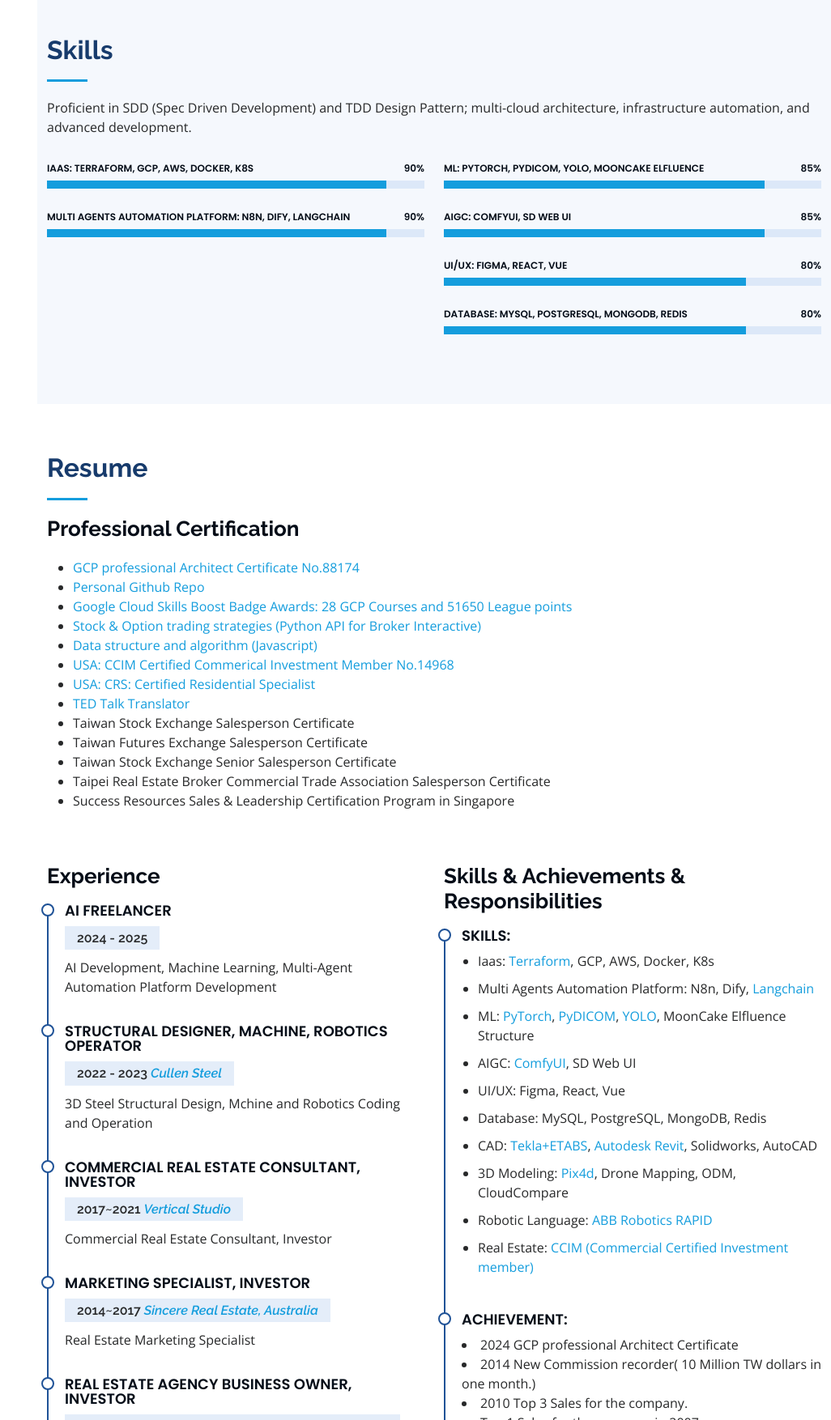
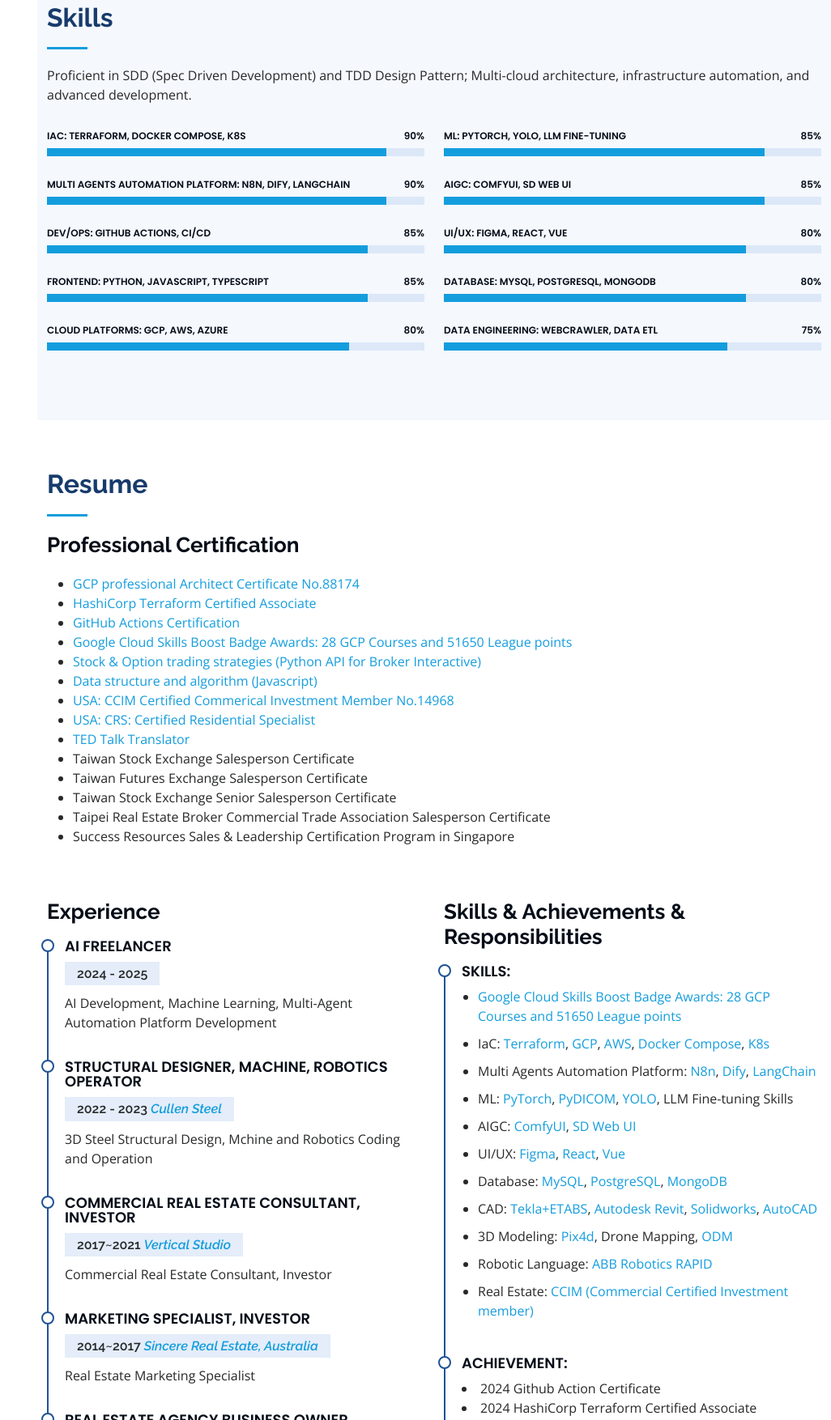
Before and after one commit to jason660519/jason_resume, a plain HTML site: page index.html in a window 1280 px wide. Shown: the part 1990-3744 px from the top of the page at 81% size, without its empty margins (254-1280 px from the left). Drawn offline with nearby package versions, Linux system fonts and the light colour scheme.

Commit message:
feat: Skills 5/5 layout; add Terraform & GitHub Actions certifications; fix Skills links; use local cert images

```diff
--- a/index.html
+++ b/index.html
@@ -119,17 +119,17 @@
           </div>
           <div class="col-lg-8 pt-4 pt-lg-0 content" data-aos="fade-left">
             <h3>GCP Architect &amp; AI ML Specialist</h3>
-            <p class="fst-italic"><a href="https://google.accredible.com/1b71e213-fd62-4d92-928d-ca7c94b821f2">Google
+            <p class="fst-italic"><a href="assets/img/Google Cloud Certified Professional Cloud Architect.png" class="portfolio-lightbox">Google
                 Professional Cloud Architect & Business Consultant.</a></p>
             <div class="row">
               <div class="col-lg-6">
                 <ul>
                   <li><i class="bi bi-chevron-right"></i> <strong>Github:</strong> <span><a
-                        href="https://github.com/jason660519">My Github Repo</a></span></li>
+                        href="https://github.com/jason660519" target="_blank">My Github Repo</a></span></li>
                   <li><i class="bi bi-chevron-right"></i> <strong>Phone:</strong> <span>+61 405142777</span></li>
                   <li><i class="bi bi-chevron-right"></i> <strong>City:</strong> <span>Sydney, Australia</span></li>
                   <li><i class="bi bi-chevron-right"></i> <strong>Email:</strong>
-                    <span><a href="mailto:a0405142777@gmail.com">a0405142777@gmail.com</a></span>
+                    <span><a href="mailto:a0405142777@gmail.com" target="_blank">a0405142777@gmail.com</a></span>
                   </li>
                 </ul>
               </div>
@@ -160,10 +160,7 @@
             </p>
             <p>
               <strong>Expertise:</strong> Certified Google Cloud Professional Architect & Terraform expert. Proficient in GitHub Actions CI/CD and multi-agent automation.
-              Skilled in PRD-driven design (IDEs, MCPs, A2A) and TDD with MCPs.
-            </p>
-            <p>
-              <strong>Strengths:</strong> Dynamic, inclusive leader with a "super sales" drive for global expansion.
+              Skilled in SPC, TDD-driven design.
             </p>
           </div>
         </div>
@@ -228,7 +225,7 @@
 
         <div class="section-title">
           <h2>Skills</h2>
-          <p>Proficient in SDD (Spec Driven Development) and TDD Design Pattern; multi-cloud architecture, infrastructure automation, and advanced development.</p>
+          <p>Proficient in SDD (Spec Driven Development) and TDD Design Pattern; Multi-cloud architecture, infrastructure automation, and advanced development.</p>
         </div>
 
         <div class="row skills-content">
@@ -237,7 +234,7 @@
 
 
             <div class="progress">
-              <span class="skill">IaaS: Terraform, GCP, AWS, Docker, K8s <i class="val">90%</i></span>
+              <span class="skill">IaC: Terraform, Docker Compose, K8s <i class="val">90%</i></span>
               <div class="progress-bar-wrap">
                 <div class="progress-bar" role="progressbar" aria-valuenow="90" aria-valuemin="0" aria-valuemax="100">
                 </div>
@@ -252,6 +249,30 @@
               </div>
             </div>
 
+            <div class="progress">
+              <span class="skill">Dev/Ops: GitHub Actions, CI/CD <i class="val">85%</i></span>
+              <div class="progress-bar-wrap">
+                <div class="progress-bar" role="progressbar" aria-valuenow="85" aria-valuemin="0" aria-valuemax="100">
+                </div>
+              </div>
+            </div>
+
+            <div class="progress">
+              <span class="skill">FrontEnd: Python, JavaScript, TypeScript <i class="val">85%</i></span>
+              <div class="progress-bar-wrap">
+                <div class="progress-bar" role="progressbar" aria-valuenow="85" aria-valuemin="0" aria-valuemax="100">
+                </div>
+              </div>
+            </div>
+
+            <div class="progress">
+              <span class="skill">Cloud Platforms: GCP, AWS, Azure <i class="val">80%</i></span>
+              <div class="progress-bar-wrap">
+                <div class="progress-bar" role="progressbar" aria-valuenow="80" aria-valuemin="0" aria-valuemax="100">
+                </div>
+              </div>
+            </div>
+
 
 
           </div>
@@ -259,7 +280,7 @@
           <div class="col-lg-6" data-aos="fade-up" data-aos-delay="100">
 
             <div class="progress">
-              <span class="skill">ML: PyTorch, PyDICOM, YOLO, MoonCake Elfluence <i class="val">85%</i></span>
+              <span class="skill">ML: PyTorch, YOLO, LLM Fine-tuning <i class="val">85%</i></span>
               <div class="progress-bar-wrap">
                 <div class="progress-bar" role="progressbar" aria-valuenow="85" aria-valuemin="0" aria-valuemax="100">
                 </div>
@@ -283,9 +304,17 @@
             </div>
 
             <div class="progress">
-              <span class="skill">Database: MySQL, PostgreSQL, MongoDB, Redis <i class="val">80%</i></span>
+              <span class="skill">Database: MySQL, PostgreSQL, MongoDB<i class="val">80%</i></span>
               <div class="progress-bar-wrap">
                 <div class="progress-bar" role="progressbar" aria-valuenow="80" aria-valuemin="0" aria-valuemax="100">
+                </div>
+              </div>
+            </div>
+
+            <div class="progress">
+              <span class="skill">Data Engineering: WebCrawler, Data ETL <i class="val">75%</i></span>
+              <div class="progress-bar-wrap">
+                <div class="progress-bar" role="progressbar" aria-valuenow="75" aria-valuemin="0" aria-valuemax="100">
                 </div>
               </div>
             </div>
@@ -305,9 +334,10 @@
           <h2>Resume</h2>
           <h3 class="resume-title">Professional Certification</h3>
           <ul>
-            <li><a href="https://google.accredible.com/1b71e213-fd62-4d92-928d-ca7c94b821f2" target="_blank">GCP
+            <li><a href="assets/img/Google Cloud Certified Professional Cloud Architect.png" class="portfolio-lightbox">GCP
                 professional Architect Certificate No.88174</a></li>
-            <li><a href="https://github.com/jason660519" target="_blank">Personal Github Repo</a></li>
+            <li><a href="assets/img/Terrafrom Certified Accociate.png" class="portfolio-lightbox">HashiCorp Terraform Certified Associate</a></li>
+            <li><a href="assets/img/Github Action Certification.png" class="portfolio-lightbox">GitHub Actions Certification</a></li>
             <li><a href="https://www.cloudskillsboost.google/public_profiles/efa3a21c-52fd-4683-b5c5-2967bc7a6cf9"
                 target="_blank">Google Cloud Skills Boost Badge Awards: 28 GCP Courses and 51650 League points</a></li>
             <li><a href="https://www.udemy.com/certificate/UC-e0adf95d-3306-4d4b-af03-8a4aab91603b/"
@@ -401,15 +431,16 @@
 
               <h4>Skills:</h4>
               <ul>
+                <li><a href="https://www.cloudskillsboost.google/public_profiles/efa3a21c-52fd-4683-b5c5-2967bc7a6cf9" target="_blank">Google Cloud Skills Boost Badge Awards: 28 GCP Courses and 51650 League points</a></li>
+                <li>IaC: <a href="https://www.credly.com/badges/3661eceb-b67e-4e6a-9775-54284cc5381a" target="_blank">Terraform</a>, <a href="https://cloud.google.com/" target="_blank">GCP</a>, <a href="https://aws.amazon.com/" target="_blank">AWS</a>, <a href="https://docs.docker.com/compose/" target="_blank">Docker Compose</a>, <a href="https://kubernetes.io/" target="_blank">K8s</a></li>
+                <li>Multi Agents Automation Platform: <a href="https://n8n.io/" target="_blank">N8n</a>, <a href="https://dify.ai/" target="_blank">Dify</a>, <a href="https://www.langchain.com/" target="_blank">LangChain</a></li>
 
-                <li>Iaas: <a href="https://www.terraform.io/" target="_blank">Terraform</a>, GCP, AWS, Docker, K8s</li>
-                <li>Multi Agents Automation Platform: N8n, Dify, <a href="https://www.langchain.com/" target="_blank">Langchain</a></li>
-                <li>ML: <a href="https://pytorch.org/" target="_blank">PyTorch</a>, <a href="https://github.com/pydicom/pydicom" target="_blank">PyDICOM</a>, <a href="https://github.com/WongKinYiu?tab=repositories" target="_blank">YOLO</a>, MoonCake Elfluence Structure</li>
-                <li>AIGC: <a href="https://github.com/comfyanonymous/ComfyUI" target="_blank">ComfyUI</a>, SD Web UI</li>
-                <li>UI/UX: Figma, React, Vue</li>
-                <li>Database: MySQL, PostgreSQL, MongoDB, Redis</li>
-                <li>CAD: <a href="https://www.tekla.com/products/tekla-structures" target="_blank">Tekla+ETABS</a>, <a href="https://www.autodesk.com/products/revit/overview" target="_blank">Autodesk Revit</a>, Solidworks, AutoCAD</li>
-                <li>3D Modeling: <a href="https://www.pix4d.com/" target="_blank">Pix4d</a>, Drone Mapping, ODM, CloudCompare</li>
+                <li>ML: <a href="https://pytorch.org/" target="_blank">PyTorch</a>, <a href="https://github.com/pydicom/pydicom" target="_blank">PyDICOM</a>, <a href="https://github.com/WongKinYiu?tab=repositories" target="_blank">YOLO</a>, LLM Fine-tuning Skills</li>
+                <li>AIGC: <a href="https://github.com/comfyanonymous/ComfyUI" target="_blank">ComfyUI</a>, <a href="https://github.com/AUTOMATIC1111/stable-diffusion-webui" target="_blank">SD Web UI</a></li>
+                <li>UI/UX: <a href="https://www.figma.com/" target="_blank">Figma</a>, <a href="https://react.dev/" target="_blank">React</a>, <a href="https://vuejs.org/" target="_blank">Vue</a></li>
+                <li>Database: <a href="https://www.mysql.com/" target="_blank">MySQL</a>, <a href="https://www.postgresql.org/" target="_blank">PostgreSQL</a>, <a href="https://www.mongodb.com/" target="_blank">MongoDB</a></li>
+                <li>CAD: <a href="https://www.tekla.com/products/tekla-structures" target="_blank">Tekla+ETABS</a>, <a href="https://www.autodesk.com/products/revit/overview" target="_blank">Autodesk Revit</a>, <a href="https://www.solidworks.com/" target="_blank">Solidworks</a>, <a href="https://www.autodesk.com/products/autocad/overview" target="_blank">AutoCAD</a></li>
+                <li>3D Modeling: <a href="https://www.pix4d.com/" target="_blank">Pix4d</a>, Drone Mapping, <a href="https://www.opendronemap.org/" target="_blank">ODM</a></li>
                 <li>Robotic Language: <a href="https://new.abb.com/products/robotics/robotstudio" target="_blank">ABB Robotics RAPID</a></li>
                 <li>Real Estate: <a href="https://www.ccim.com/" target="_blank">CCIM (Commercial Certified Investment member)</a></li>
               </ul>
@@ -417,6 +448,8 @@
 
             <div class="resume-item">
               <h4>Achievement:</h4>
+                <li>2024 Github Action Certificate <a href="https://drive.google.com/file/d/1GAcvF0vqmH1YSw0LqTIyEA_h-A1naLvZ/view" target="_blank"></a></li>
+                <li>2024 HashiCorp Terraform Certified Associate</li>
                 <li>2024 GCP professional Architect Certificate</li>
                 <li>2014 New Commission recorder( 10 Million TW dollars in one month.)</li>
                 <li>2010 Top 3 Sales for the company.</li>
```
Also changed, not shown: .trae/documents/在本地 localhost_8000 啟動並預覽履歷網站.md (added), assets/img/Github Action Certification.png (added), assets/img/Google Cloud Certified Professional Cloud Architect.png (added), assets/img/Terrafrom Certified Accociate.png (added).
